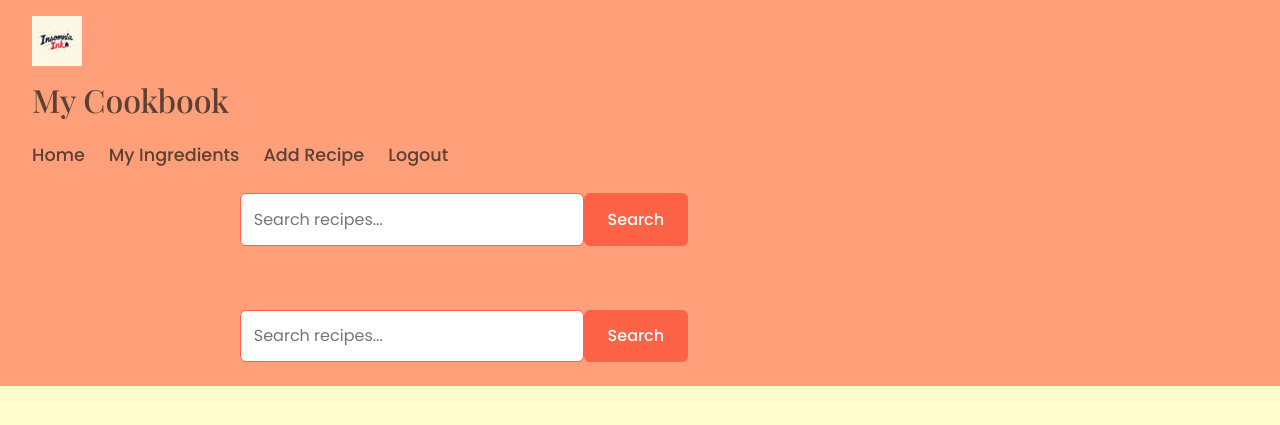
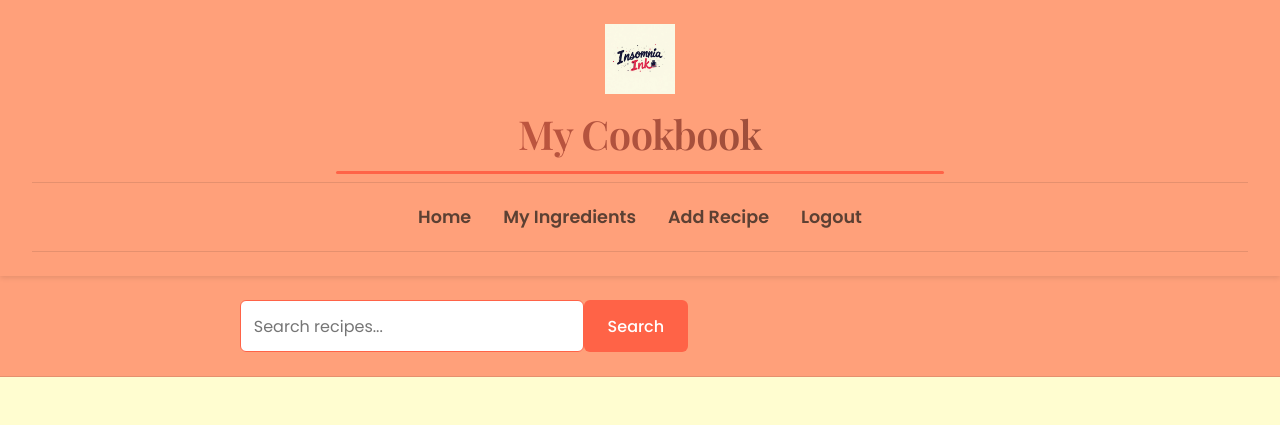
Before and after one commit to notdredre/RecipeTracker, a Flask app: template App/templates/recipes.html in a window 1280 px wide. Shown: the top 425 px of the page. Run offline with Flask 3, Linux system fonts and the light colour scheme; the template is opened without the code that fills it, so the values that code supplies are empty.

Commit message:
Design indecision concluded, nav-bar looks satisfactory, with exception to the searchbar(not actually part of navbar)

```diff
--- a/App/static/app_layout.css
+++ b/App/static/app_layout.css
@@ -1,57 +1,118 @@
+/* ===== HEADER & NAVIGATION ===== */
 /* ===== HEADER & NAVIGATION ===== */
 header {
     background-color: var(--primary);
-    padding: 1rem 2rem;
+    padding: 1.5rem 2rem;
     box-shadow: 0 2px 5px rgba(0, 0, 0, 0.1);
+    text-align: center;
+    position: relative;
 }
 
-.logo-container {
+.header-content {
+    display: flex;
+    flex-direction: column;
+    align-items: center;
+    gap: 1rem;
+    max-width: 1400px;
+    margin: 0 auto;
+}
+
+.branding {
     display: flex;
     align-items: center;
     gap: 1rem;
+    margin-bottom: 0.5rem;
 }
 
 .logo {
-    height: 50px;
+    height: 70px; /* Larger logo for better presence */
     width: auto;
+    transition: transform 0.3s ease;
+}
+
+.logo:hover {
+    transform: scale(1.05);
 }
 
 h1 {
     margin: 0;
-    font-size: 2rem;
+    font-size: 2.5rem;
     color: var(--text-dark);
+    font-weight: 800;
+    letter-spacing: -0.5px;
+    background: linear-gradient(to right, var(--accent), var(--text-dark));
+    -webkit-background-clip: text;
+    background-clip: text;
+    color: transparent;
+    position: relative;
+    padding-bottom: 0.5rem;
+}
+
+h1::after {
+    content: "";
+    position: absolute;
+    bottom: 0;
+    left: 25%;
+    width: 50%;
+    height: 3px;
+    background: var(--accent);
+    border-radius: 3px;
 }
 
 nav {
-    margin-top: 1rem;
+    width: 100%;
+    margin-top: 0.5rem;
 }
 
 .nav-links {
     display: flex;
-    gap: 1.5rem;
+    justify-content: center;
+    gap: 2rem;
+    padding: 0.75rem 0;
+    border-top: 1px solid rgba(0,0,0,0.1);
+    border-bottom: 1px solid rgba(0,0,0,0.1);
 }
 
 .nav-links a {
     color: var(--text-dark);
     text-decoration: none;
-    font-weight: 500;
+    font-weight: 600;
     font-size: 1.1rem;
-    transition: color 0.3s ease;
+    padding: 0.5rem 0;
+    position: relative;
+    transition: all 0.3s ease;
+}
+
+.nav-links a::after {
+    content: "";
+    position: absolute;
+    bottom: 0;
+    left: 0;
+    width: 0;
+    height: 2px;
+    background-color: var(--accent);
+    transition: width 0.3s ease;
 }
 
 .nav-links a:hover {
-    color: white;
+    color: var(--accent);
+}
+
+.nav-links a:hover::after {
+    width: 100%;
 }
 
 /* ===== SEARCH CONTAINER ===== */
 .search-container {
     padding: 1.5rem 2rem;
     background-color: var(--primary);
+    border-bottom: 1px solid rgba(0,0,0,0.1);
 }
 
 .search-container form {
     display: flex;
     max-width: 800px;
+    width: 100%;
     margin: 0 auto;
 }
 
--- a/App/templates/ingredients.html
+++ b/App/templates/ingredients.html
@@ -29,12 +29,6 @@
             </nav>
         </div>
 
-        <div class="search-container">
-            <form method="GET" action="/home">
-                <input type="text" name="search" placeholder="Search recipes...">
-                <button type="submit">Search</button>
-            </form>
-        </div>
     </header>
 
 
--- a/App/templates/recipes.html
+++ b/App/templates/recipes.html
@@ -31,12 +31,6 @@
             </nav>
         </div>
 
-        <div class="search-container">
-            <form method="GET" action="/home">
-                <input type="text" name="search" placeholder="Search recipes...">
-                <button type="submit">Search</button>
-            </form>
-        </div>
     </header>
 
     <!-- Flash Messages -->
```
